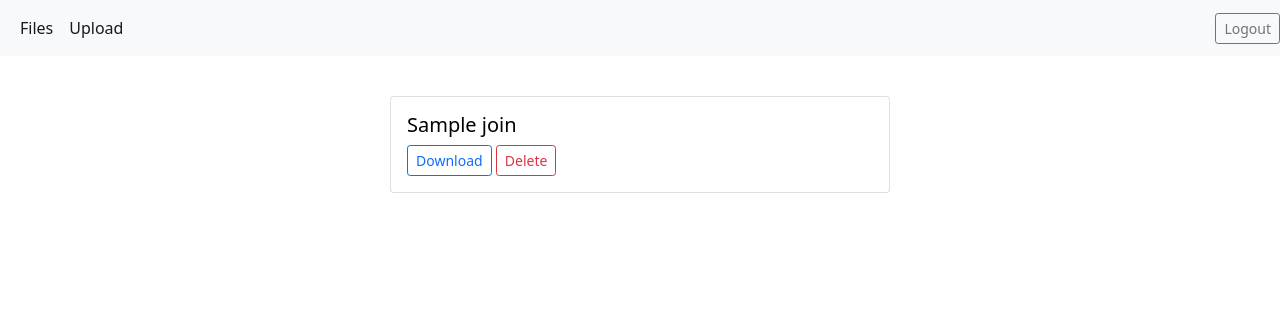
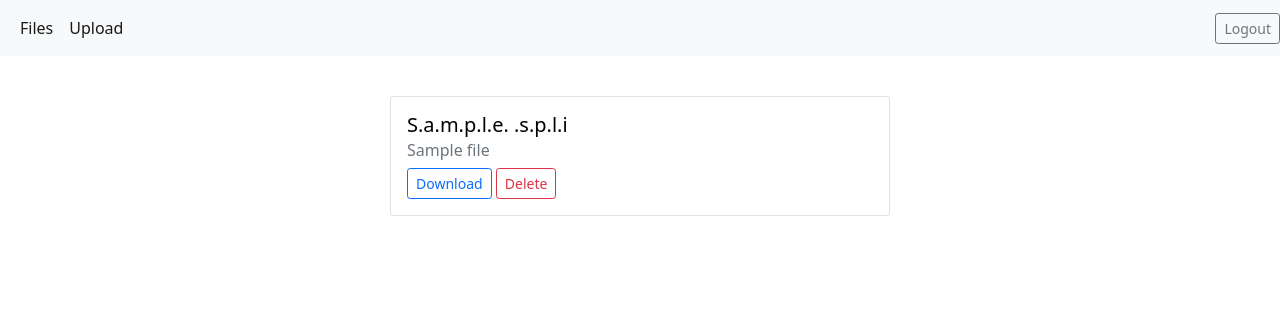
Before and after one commit to Ilyass-Bougati/archive, a Flask app: template templates/files.html in a window 1280 px wide. Shown: the top 316 px of the page. Run offline with Flask 2, Linux system fonts and the light colour scheme; the template is opened without the code that fills it: most values are stand-ins (such as "Sample title", 1, 10 or a date in 2020).

Commit message:
Fixing bugs - changing random shit

```diff
--- a/app.py
+++ b/app.py
@@ -152,7 +152,7 @@ def files():
     # getting all ther users files
     # connecting to the database
     conn = connect()
-    files = conn.execute("SELECT name, files.id FROM files JOIN users ON users.id = files.user_id WHERE users.token=?", [session["token"]]).fetchall()
+    files = conn.execute("SELECT name, files.id, files.file_type FROM files JOIN users ON users.id = files.user_id WHERE users.token=?", [session["token"]]).fetchall()
     return render_template("files.html", files=files)
 
 
@@ -191,7 +191,7 @@ def upload():
             pass
 
         # adding the file to the database
-        conn.execute("INSERT INTO files (user_id, name) VALUES(?,?)", [user_id, filename])
+        conn.execute("INSERT INTO files (user_id, name, file_type) VALUES(?,?,?)", [user_id, filename, file.content_type])
         file.save(os.path.join(user_directory, secure_filename(filename)))
 
         #closing connection
--- a/schema.sql
+++ b/schema.sql
@@ -11,5 +11,6 @@ CREATE TABLE files(
     id INTEGER PRIMARY KEY,
     user_id INTEGER NOT NULL,
     name TEXT NOT NULL,
+    file_type TEXT,
     FOREIGN KEY(user_id) REFERENCES users(id)
 );
--- a/templates/files.html
+++ b/templates/files.html
@@ -15,7 +15,8 @@
     {% for file in files %}
         <div class="card center" style="width: 500px;">
             <div class="card-body">
-                <h5 class="card-title"><a href="/file/{{ file[1] }}" style="color: black;">{{ file[0].join(n.split(".")[0:-1]) }}</a></h5>
+                <h5 class="card-title"><a href="/file/{{ file[1] }}" style="color: black;">{{ ".".join(file[0].split(".")[0:-1]) }}</a></h5>
+                <h6 class="card-subtitle mb-2 text-muted">{{ file[2] }}</h6>
                 <form method="post" action="/download" style="display: inline;">
                     <input type="text" name="id" value="{{ file[1] }}" style="display: None;">
                     <button type="submit" class="btn btn-outline-primary btn-sm">Download</button>
--- a/templates/upload.html
+++ b/templates/upload.html
@@ -13,7 +13,7 @@
             </div>
             <div class="mb-3">
                 <label for="formFile" class="form-label">The file</label>
-                <input class="form-control" type="file" id="formFile">
+                <input class="form-control" type="file" name="file" id="formFile">
             </div>
             <button type="submit" class="btn btn-primary">Submit</button>
           </form>
```
